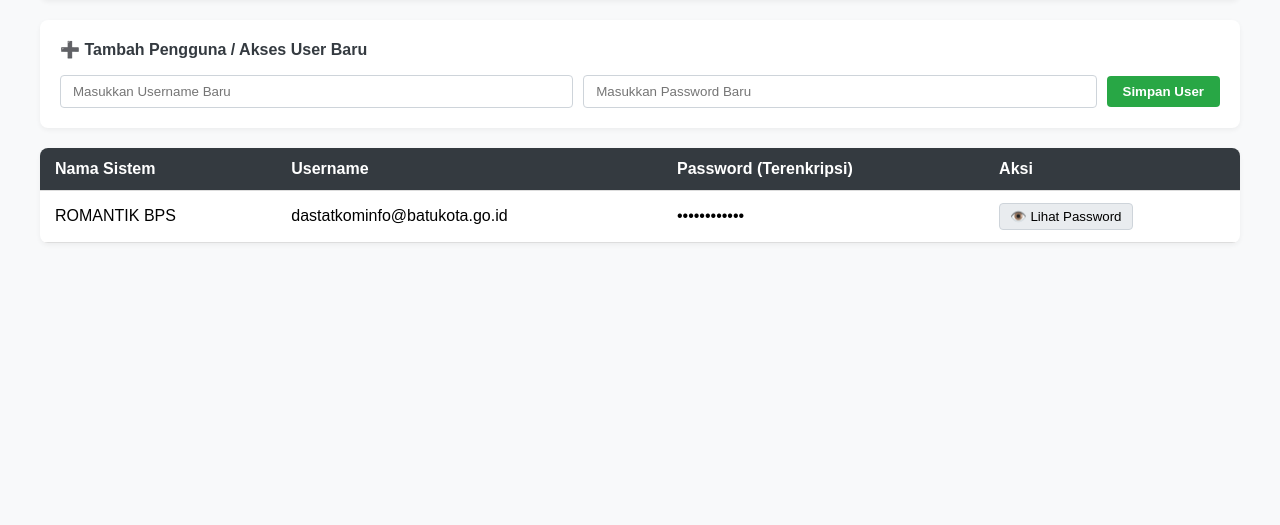
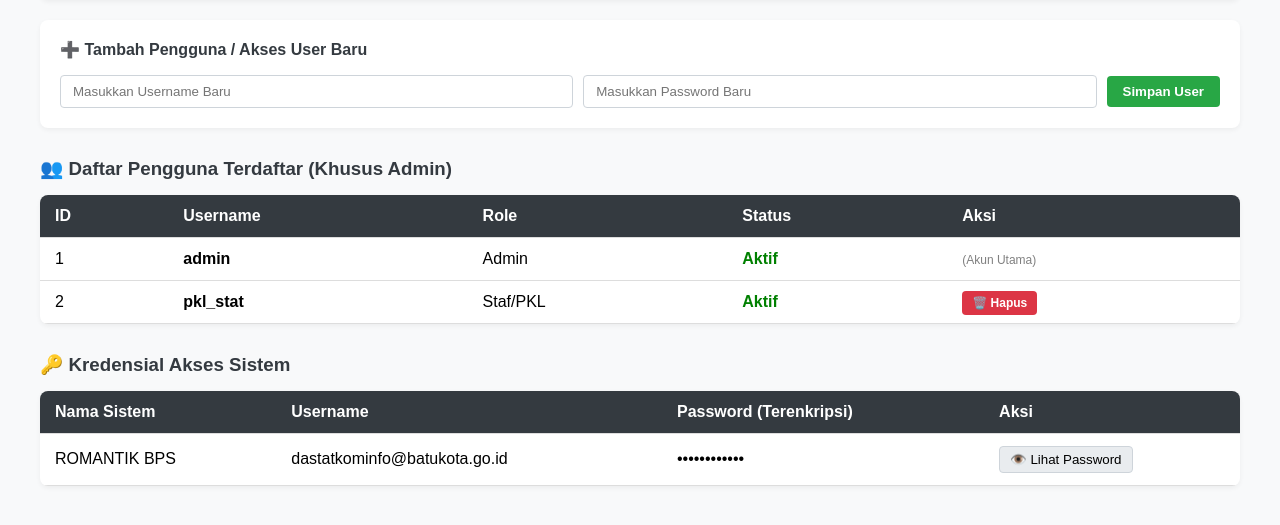
Before and after one commit to 230601110057-blip/kredensial-diskominfo, a Flask app: page /dashboard in a window 1280 px wide. Shown: the part 148-673 px from the top of the page. Run offline with Flask 3, Linux system fonts and the light colour scheme; a user stored in the database is signed in; data comes from the database, SQL or seed files in the repository.

Commit message:
Add files via upload

```diff
--- a/templates/dashboard.html
+++ b/templates/dashboard.html
@@ -6,19 +6,21 @@
     <style>
         body { font-family: Arial, sans-serif; margin: 40px; background: #f8f9fa; }
         .header { display: flex; justify-content: space-between; align-items: center; background: white; padding: 20px; border-radius: 8px; box-shadow: 0 2px 5px rgba(0,0,0,0.05); }
-        table { width: 100%; margin-top: 20px; border-collapse: collapse; background: white; border-radius: 8px; overflow: hidden; box-shadow: 0 2px 5px rgba(0,0,0,0.05); }
+        table { width: 100%; margin-top: 15px; border-collapse: collapse; background: white; border-radius: 8px; overflow: hidden; box-shadow: 0 2px 5px rgba(0,0,0,0.05); }
         th, td { padding: 12px 15px; text-align: left; border-bottom: 1px solid #ddd; }
         th { background: #343a40; color: white; }
         .btn-eye { cursor: pointer; background: #e9ecef; border: 1px solid #ced4da; padding: 5px 10px; border-radius: 4px; }
 
-        /* CSS TAMBAHAN UNTUK FORM TAMBAH USER */
         .card-add-user { background: white; padding: 20px; margin-top: 20px; border-radius: 8px; box-shadow: 0 2px 5px rgba(0,0,0,0.05); }
         .card-add-user h3 { margin-top: 0; color: #343a40; font-size: 16px; }
         .form-inline { display: flex; gap: 10px; align-items: center; }
         .form-inline input { padding: 8px 12px; border: 1px solid #ced4da; border-radius: 4px; flex: 1; }
         .btn-submit { background: #28a745; color: white; border: none; padding: 8px 16px; border-radius: 4px; cursor: pointer; font-weight: bold; }
         .btn-submit:hover { background: #218838; }
+        .btn-delete { background: #dc3545; color: white; text-decoration: none; padding: 5px 10px; border-radius: 4px; font-size: 12px; font-weight: bold; }
+        .btn-delete:hover { background: #bd2130; }
         .alert { padding: 10px 15px; margin-top: 15px; border-radius: 4px; background-color: #d4edda; color: #155724; border: 1px solid #c3e6cb; }
+        .section-title { margin-top: 30px; margin-bottom: 5px; color: #343a40; }
     </style>
 </head>
 <body>
@@ -30,7 +32,6 @@
         </div>
     </div>
 
-    <!-- NOTIFIKASI SUKSES / ERROR (JIKA ADA) -->
     {% with messages = get_flashed_messages() %}
       {% if messages %}
         {% for message in messages %}
@@ -39,7 +40,8 @@
       {% endif %}
     {% endwith %}
 
-    <!-- ================= BAGIAN BARU: FORM TAMBAH USER ================= -->
+    <!-- HANYA ADMIN YANG BISA LIHAT & TAMBAH USER -->
+    {% if role == 'Admin' %}
     <div class="card-add-user">
         <h3>➕ Tambah Pengguna / Akses User Baru</h3>
         <form action="/tambah_user" method="POST" class="form-inline">
@@ -48,8 +50,40 @@
             <button type="submit" class="btn-submit">Simpan User</button>
         </form>
     </div>
-    <!-- =================================================================== -->
 
+    <h3 class="section-title">👥 Daftar Pengguna Terdaftar (Khusus Admin)</h3>
+    <table>
+        <thead>
+            <tr>
+                <th>ID</th>
+                <th>Username</th>
+                <th>Role</th>
+                <th>Status</th>
+                <th>Aksi</th>
+            </tr>
+        </thead>
+        <tbody>
+            {% for u in users %}
+            <tr>
+                <td>{{ u[0] }}</td>
+                <td><b>{{ u[1] }}</b></td>
+                <td>{{ u[2] }}</td>
+                <td><span style="color: green; font-weight: bold;">Aktif</span></td>
+                <td>
+                    {% if u[1] != 'admin' %}
+                    <a href="/hapus_user/{{ u[0] }}" class="btn-delete" onclick="return confirm('Yakin ingin menghapus akun {{ u[1] }}?')">🗑️ Hapus</a>
+                    {% else %}
+                    <span style="color: gray; font-size: 12px;">(Akun Utama)</span>
+                    {% endif %}
+                </td>
+            </tr>
+            {% endfor %}
+        </tbody>
+    </table>
+    {% endif %}
+
+    <!-- TABEL KREDENSIAL SISTEM (Dapat dilihat oleh Admin & Staf/PKL) -->
+    <h3 class="section-title">🔑 Kredensial Akses Sistem</h3>
     <table>
         <thead>
             <tr>
```
